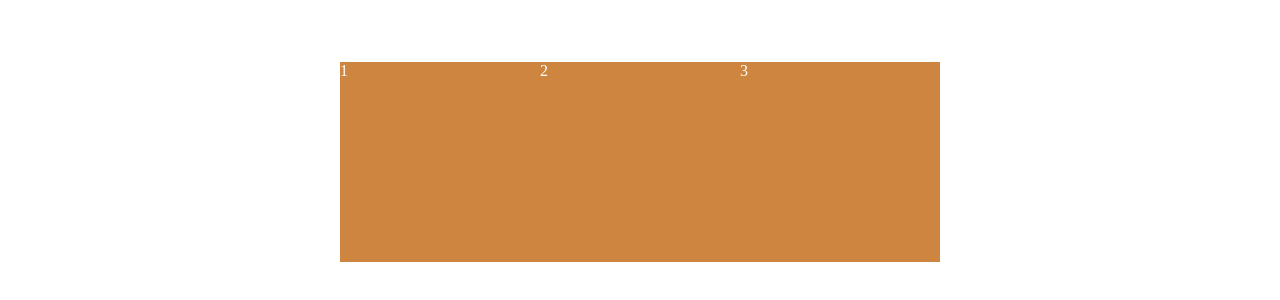
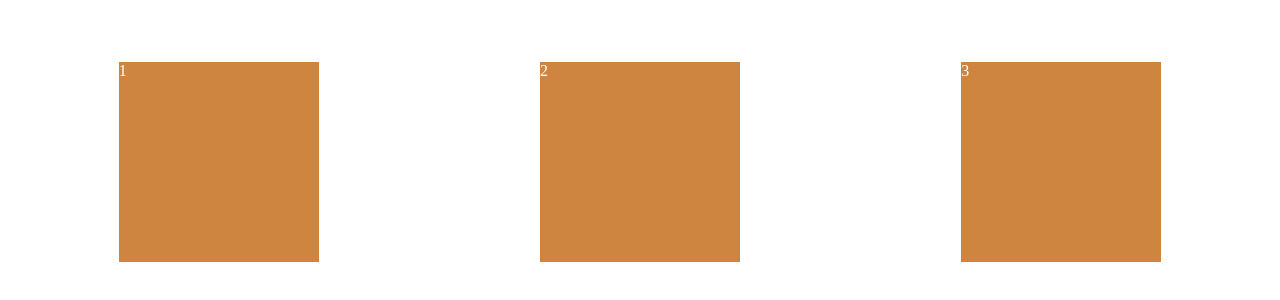
Before and after one commit to Huirsion/css-layout-2021, a plain HTML site: page index.html in a window 1280 px wide. Shown: the part 246-546 px from the top of the page. Drawn offline with Linux system fonts and the light colour scheme.

Commit message:
Change CSS

```diff
--- a/styles.css
+++ b/styles.css
@@ -1,7 +1,9 @@
 body{
     height: 100vh;
     display: flex;
-    justify-content: center;
+    /* Main Axis */
+    justify-content: space-around;
+    /* Cross Axis */
     align-items: center;
 }
 
```
